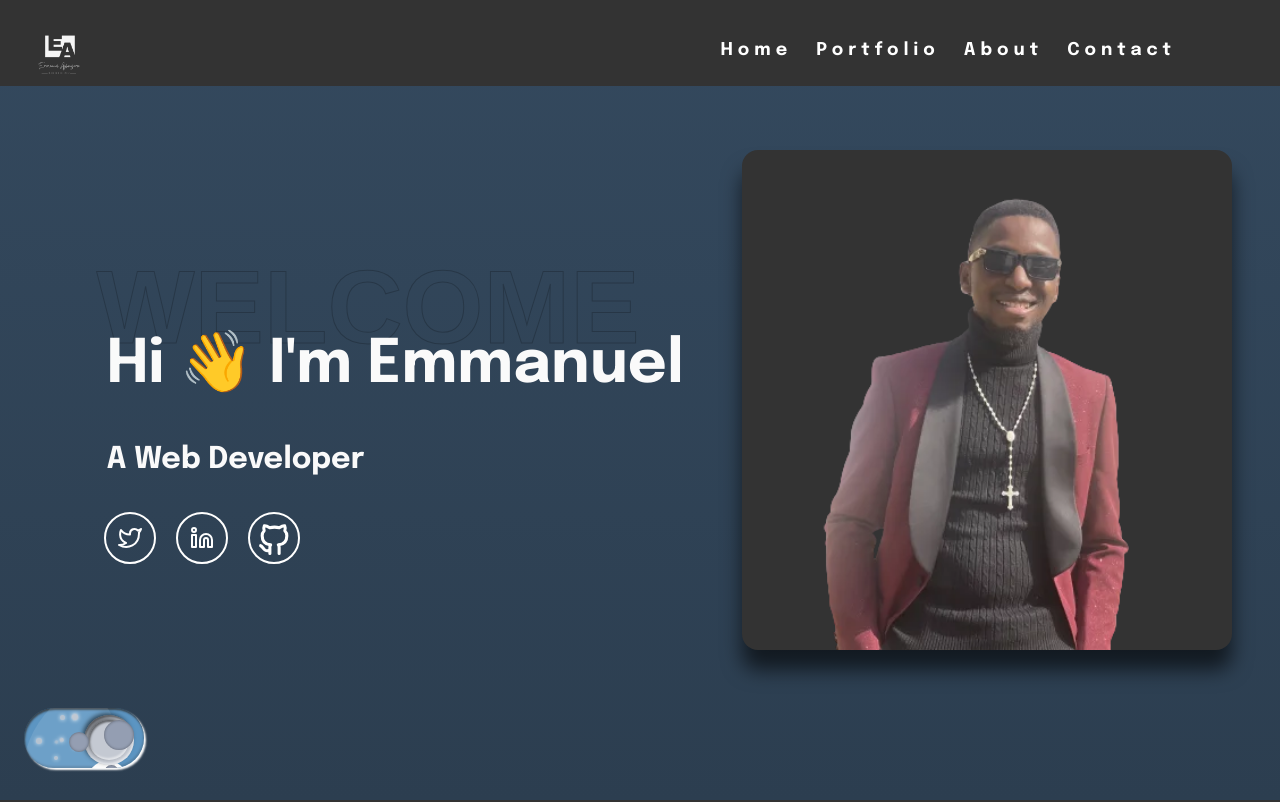
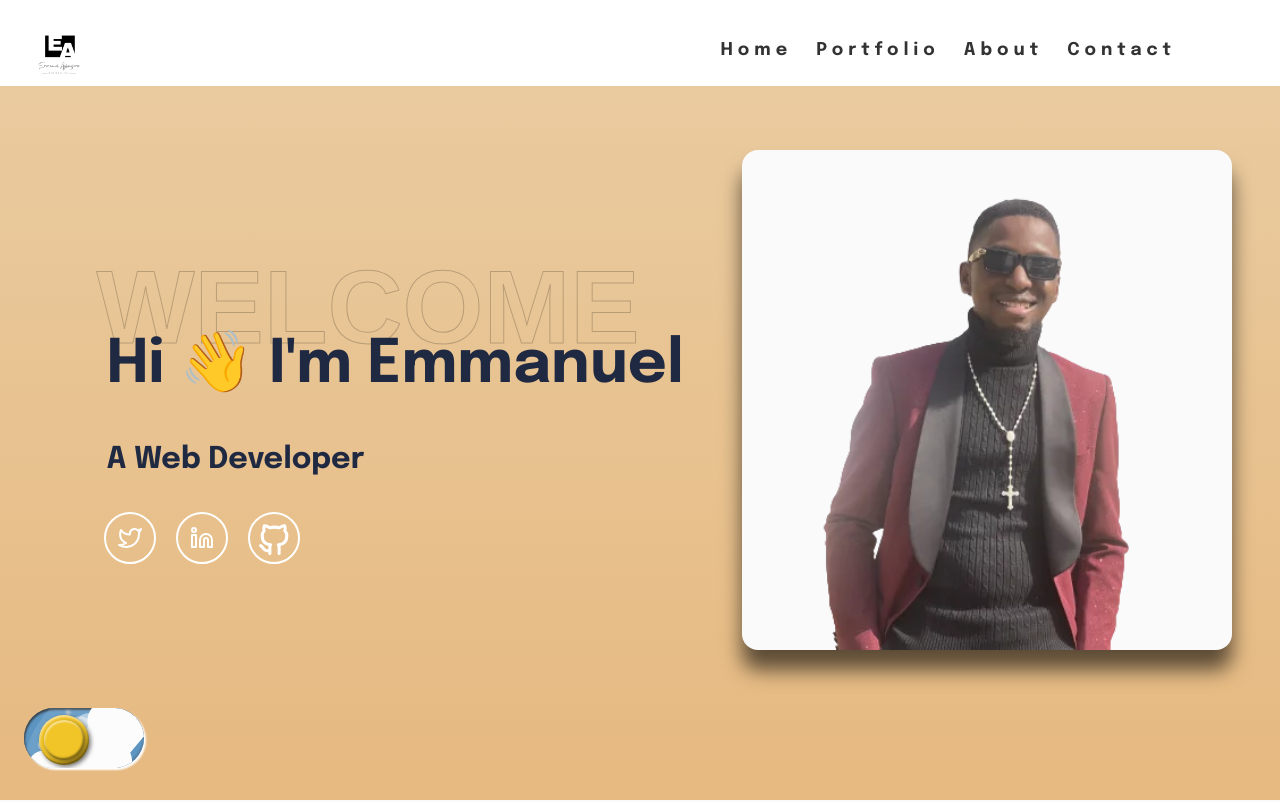
Before and after one commit to Itz-Emmy/Portfolio-Revamp, a plain HTML site: page index.html in a window 1280 px wide. Shown: the top 802 px of the page. Drawn offline with Linux system fonts and the dark colour scheme.

Commit message:
Dark mode update

```diff
--- a/script.js
+++ b/script.js
@@ -242,10 +242,7 @@ const checkDarkMode = () => {
   const darkModeSetting = localStorage.getItem("darkMode");
 
   // Check if the user's device is in dark mode and enable dark mode accordingly
-  if (prefersDarkScheme.matches) {
-    toggleSwitch.checked = true;
-    toggleDarkMode();
-  } else if (darkModeSetting === "enabled") {
+  if (darkModeSetting === "enabled") {
     toggleSwitch.checked = true;
     toggleDarkMode();
   } else {
@@ -262,11 +259,9 @@ checkDarkMode();
 
 prefersDarkScheme.addEventListener("change", (e) => {
   if (e.matches) {
-    // User switched to dark mode
     toggleSwitch.checked = true;
     toggleDarkMode();
   } else {
-    // User switched to light mode
     toggleSwitch.checked = false;
     removeClassFromSectionAndChildren();
   }
--- a/styles.css
+++ b/styles.css
@@ -44,58 +44,6 @@
   }
 }
 
-@media (prefers-color-scheme: dark) {
-  :root {
-    --background: #333333;
-    --text-color: #fff;
-  }
-  body {
-    background: var(--background);
-    color: hsl(0, 0%, 98%);
-  }
-
-  img.logo.dark-logo {
-    display: block !important;
-  }
-  img.logo.light-logo {
-    display: none !important;
-  }
-  header,
-  #about {
-    background: linear-gradient(to top, #2c3e50 0%, #34495e 100%) !important;
-  }
-  .links a {
-    color: hsl(0, 0%, 98%) !important;
-    background-image: linear-gradient(
-      to right,
-      var(--primary-hover),
-      var(--primary-hover) 50%,
-      #ffffff 50%
-    ) !important;
-  }
-  .hero-left h2,
-  .hero-left h3,
-  .portfolio-head h3,
-  .articles article h2,
-  .myEmail p,
-  .myPhoneNumber p,
-  .myEmail h6,
-  .myPhoneNumber h6,
-  .about-me h4 {
-    color: hsl(0, 0%, 98%) !important;
-  }
-
-  .article-preview {
-    background: #333 !important;
-  }
-
-  .footer-bottom {
-    border-top: 1px solid #fff !important;
-  }
-  .footer-columns {
-    border-top: 1px solid #ffffff !important;
-  }
-}
 /* Dark Mode Styles */
 
 body.dark-mode,
@@ -127,6 +75,7 @@ header#home.dark-mode,
 
 .hero-right.dark-mode {
   background: #333333;
+  box-shadow: 0 20px 20px rgba(255, 255, 255, 0.6);
 }
 .hero-left.dark-mode h2,
 .hero-left.dark-mode h3,
```
